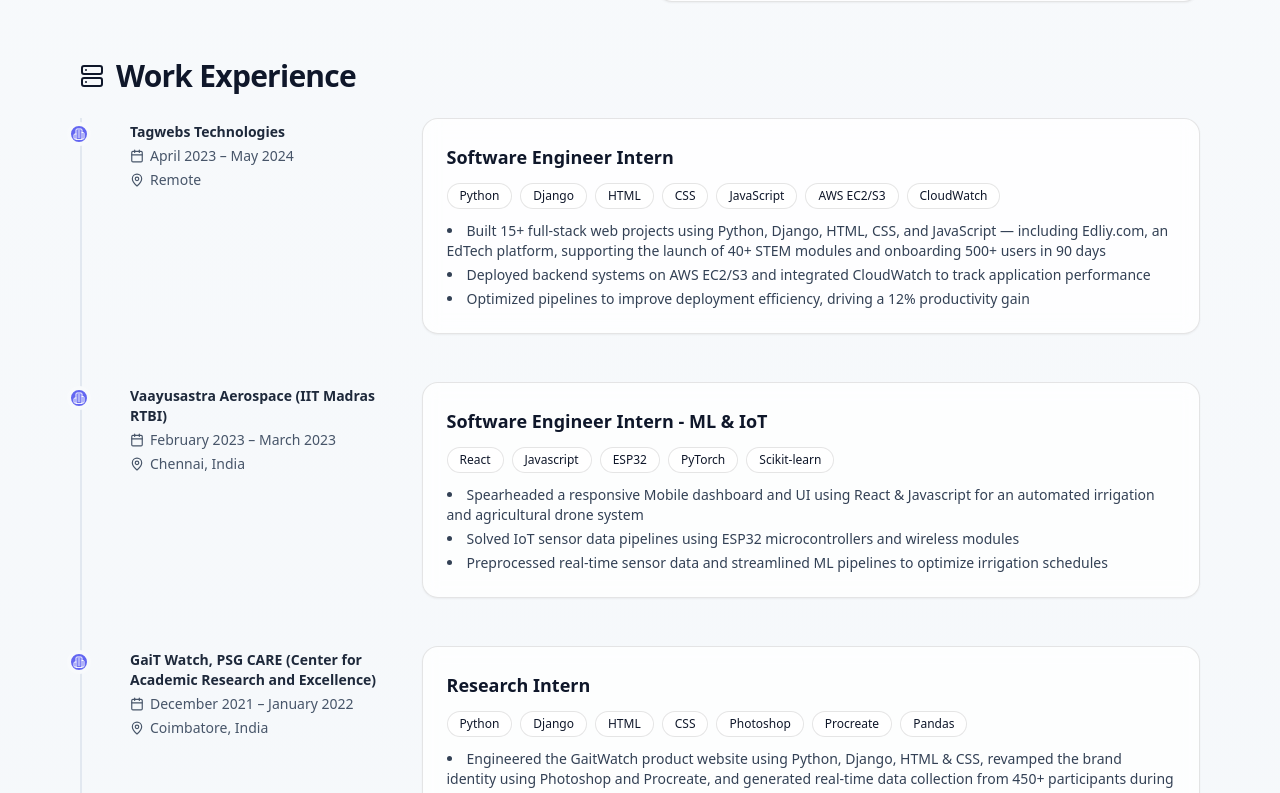
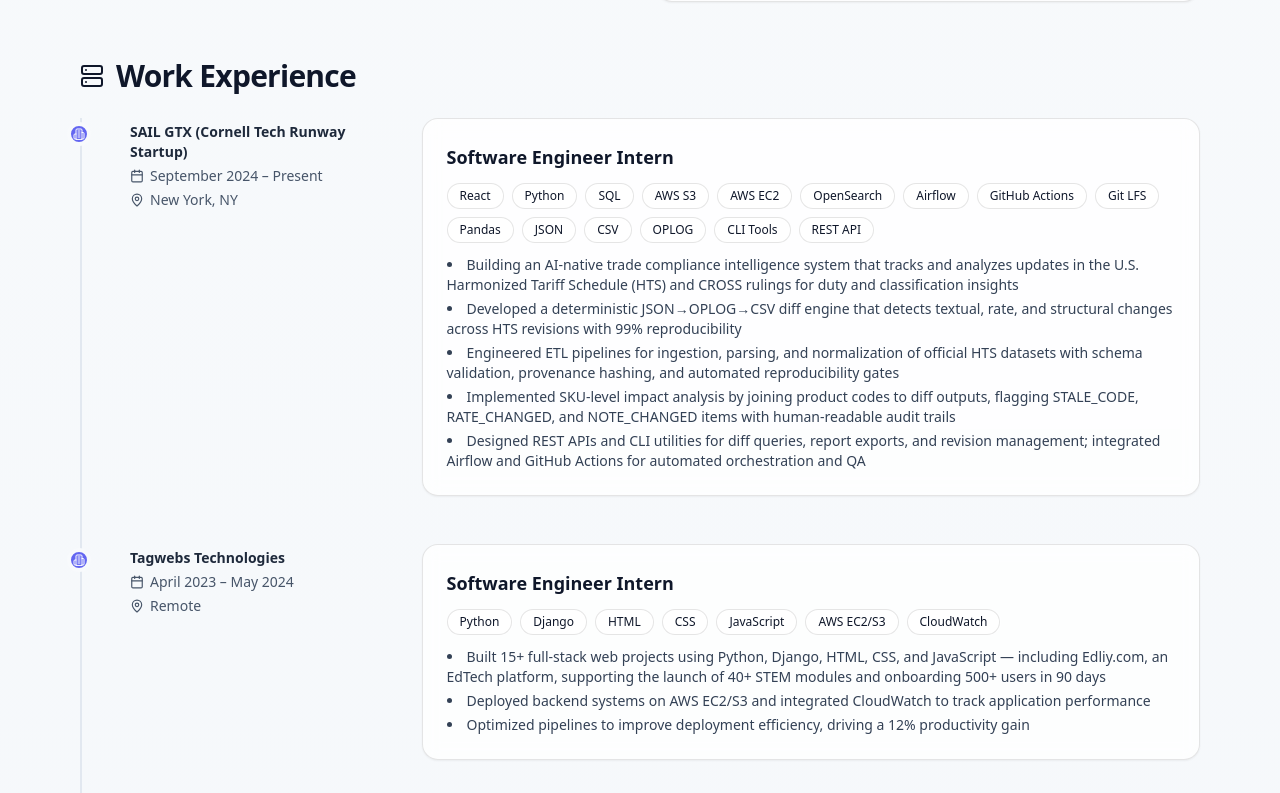
Before and after one commit to Nishanth-G-Palaniswami/Nishanth-G-Palaniswami-Portfolio, a React (Vite) app: page / in a window 1280 px wide. Shown: the part 807-1600 px from the top of the page. Built offline with nearby package versions, Linux system fonts and the light colour scheme.

Commit message:
Add internship experience at SAIL GTX
Added experience details for Software Engineer Intern at SAIL GTX, including impact and technology stack.

```diff
--- a/src/App.jsx
+++ b/src/App.jsx
@@ -52,6 +52,24 @@
 
 
 const EXPERIENCE = [
+  {
+    "role": "Software Engineer Intern",
+    "company": "SAIL GTX (Cornell Tech Runway Startup)",
+    "period": "September 2024 – Present",
+    "location": "New York, NY",
+    "impact": [
+      "Building an AI-native trade compliance intelligence system that tracks and analyzes updates in the U.S. Harmonized Tariff Schedule (HTS) and CROSS rulings for duty and classification insights",
+      "Developed a deterministic JSON→OPLOG→CSV diff engine that detects textual, rate, and structural changes across HTS revisions with 99% reproducibility",
+      "Engineered ETL pipelines for ingestion, parsing, and normalization of official HTS datasets with schema validation, provenance hashing, and automated reproducibility gates",
+      "Implemented SKU-level impact analysis by joining product codes to diff outputs, flagging STALE_CODE, RATE_CHANGED, and NOTE_CHANGED items with human-readable audit trails",
+      "Designed REST APIs and CLI utilities for diff queries, report exports, and revision management; integrated Airflow and GitHub Actions for automated orchestration and QA"
+    ],
+    "stack": [
+      "React", "Python", "SQL", "AWS S3", "AWS EC2", "OpenSearch",
+      "Airflow", "GitHub Actions", "Git LFS", "Pandas", "JSON", "CSV",
+      "OPLOG", "CLI Tools", "REST API"
+  ]
+ },
   {
     role: "Software Engineer Intern",
     company: "Tagwebs Technologies",
```
